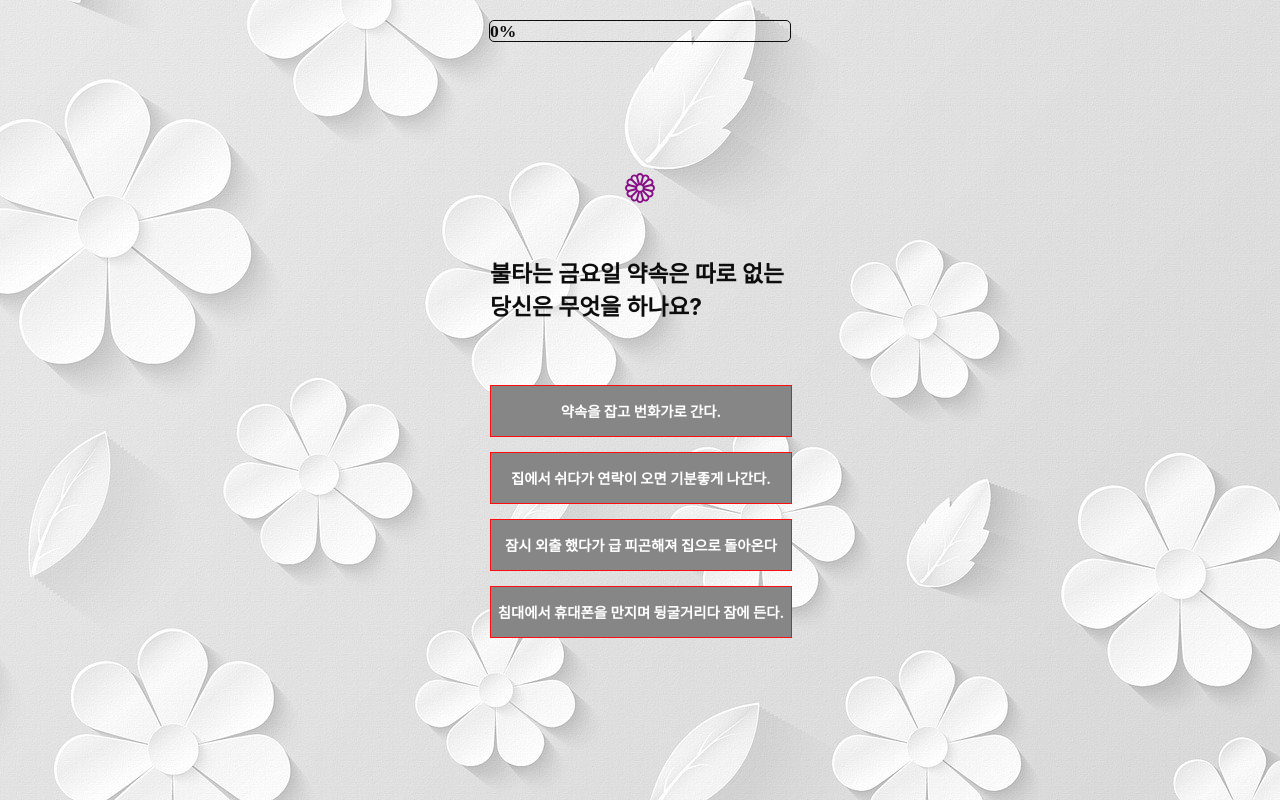
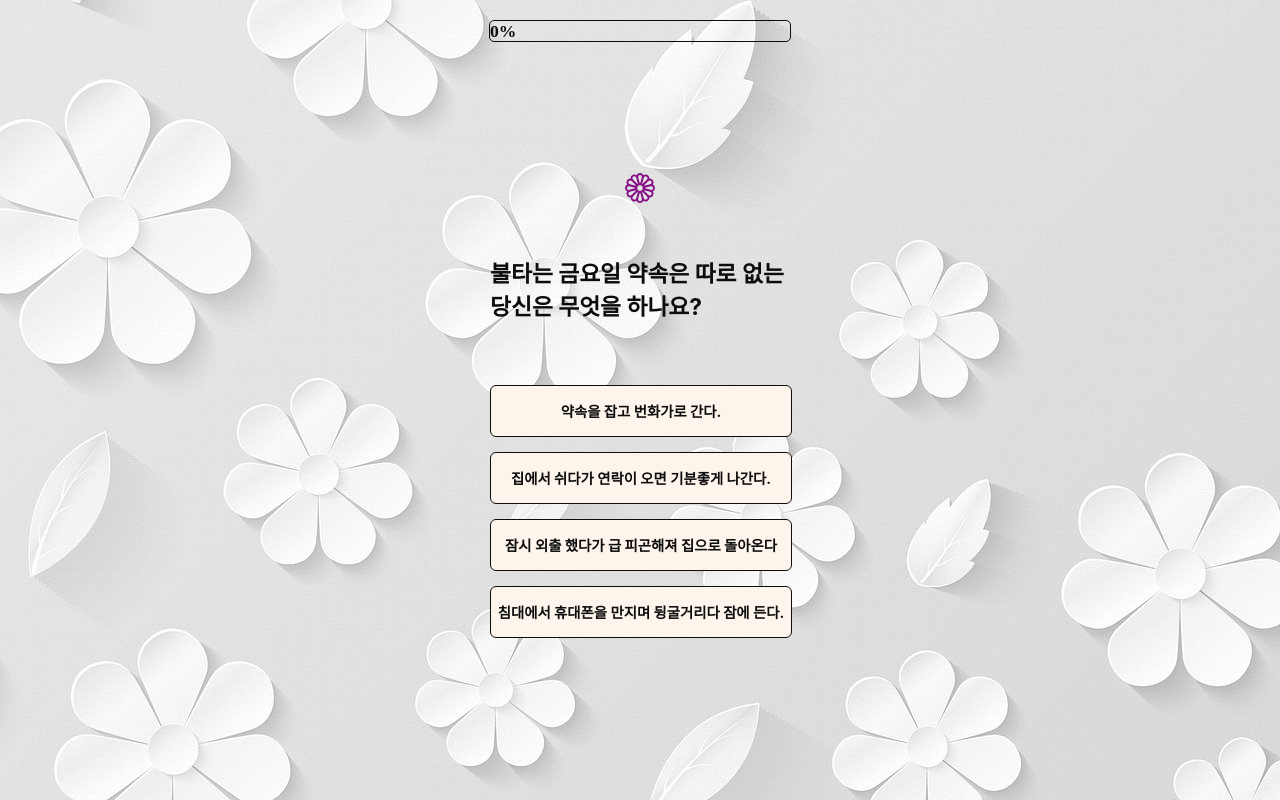
Before and after one commit to PJScript/flowermbti, a React (Create React App) app: page /project/1/question in a window 1280 px wide. Built offline with nearby package versions, Linux system fonts and the light colour scheme; a web font is replaced by a local one.

Commit message:
fix/QuestionBoxDesign

```diff
--- a/src/component/flowerMbti/shareBoxFooter.tsx
+++ b/src/component/flowerMbti/shareBoxFooter.tsx
@@ -36,7 +36,8 @@ height:100%;
 flex-direction: column;
 align-items:center;
 border-radius: 4px;
-background-color:rgb(255, 231, 231);
+background-color:whitesmoke;
+border:1px solid black;
 margin-bottom:20px;
 padding-bottom:20px;
 animation:0.7s  ease-in-out fadeInEffect;
--- a/src/page/flowerMbti/flowerQuestion.tsx
+++ b/src/page/flowerMbti/flowerQuestion.tsx
@@ -143,12 +143,13 @@ const AnswerBox_item = styled.li`
   display:flex;
   align-items: center;
   justify-content: center;
-  color:white;
+  color:black;
   width:100%;
   height:50px;
-  background-color:grey;
-  border:1px solid red;
+  background-color:#FDF4EA;
+  border-radius: 6px;
   margin-bottom:15px;
+  border:1px solid black;
   &:hover{
     cursor:pointer;
     background-color:rgb(255, 165, 86);
```
